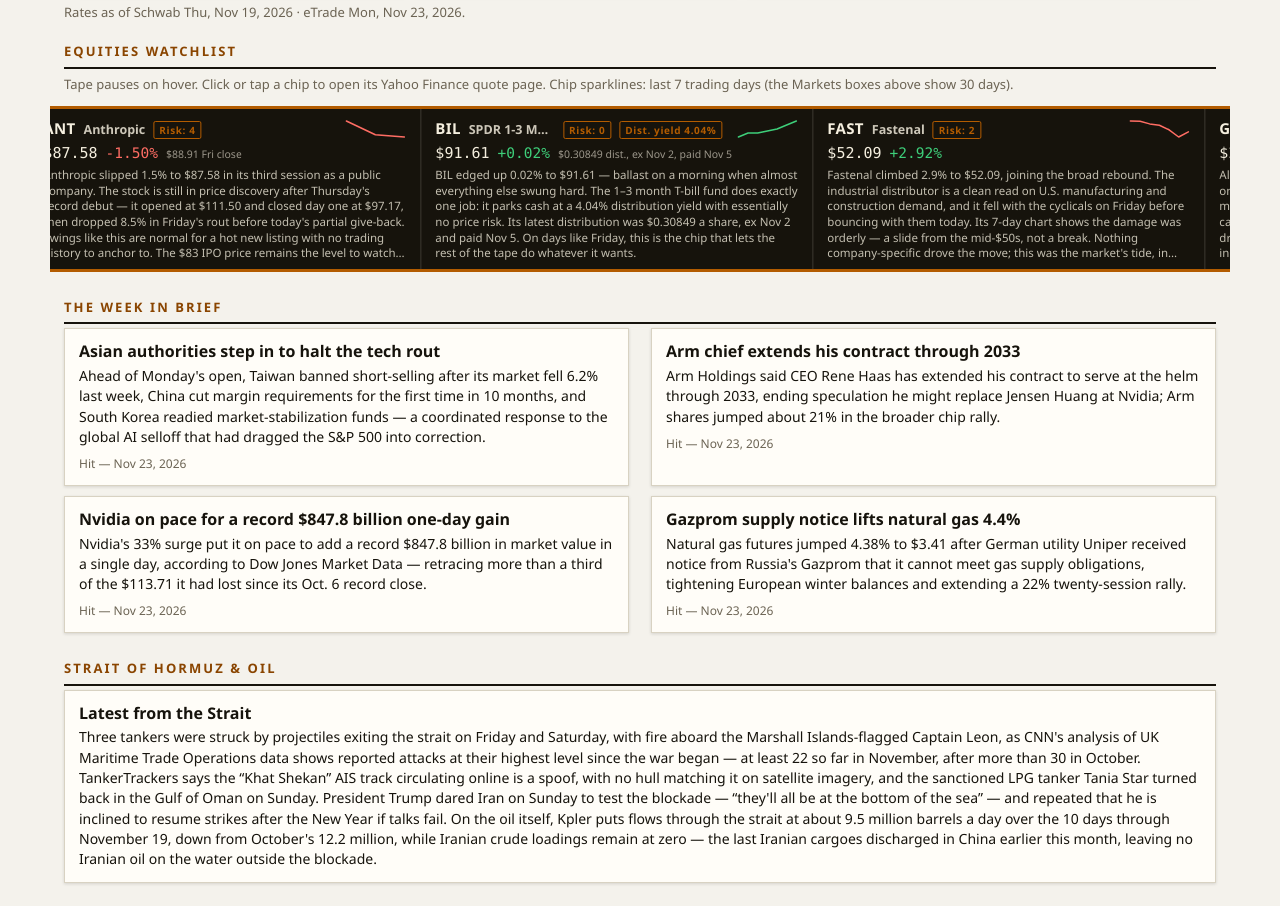
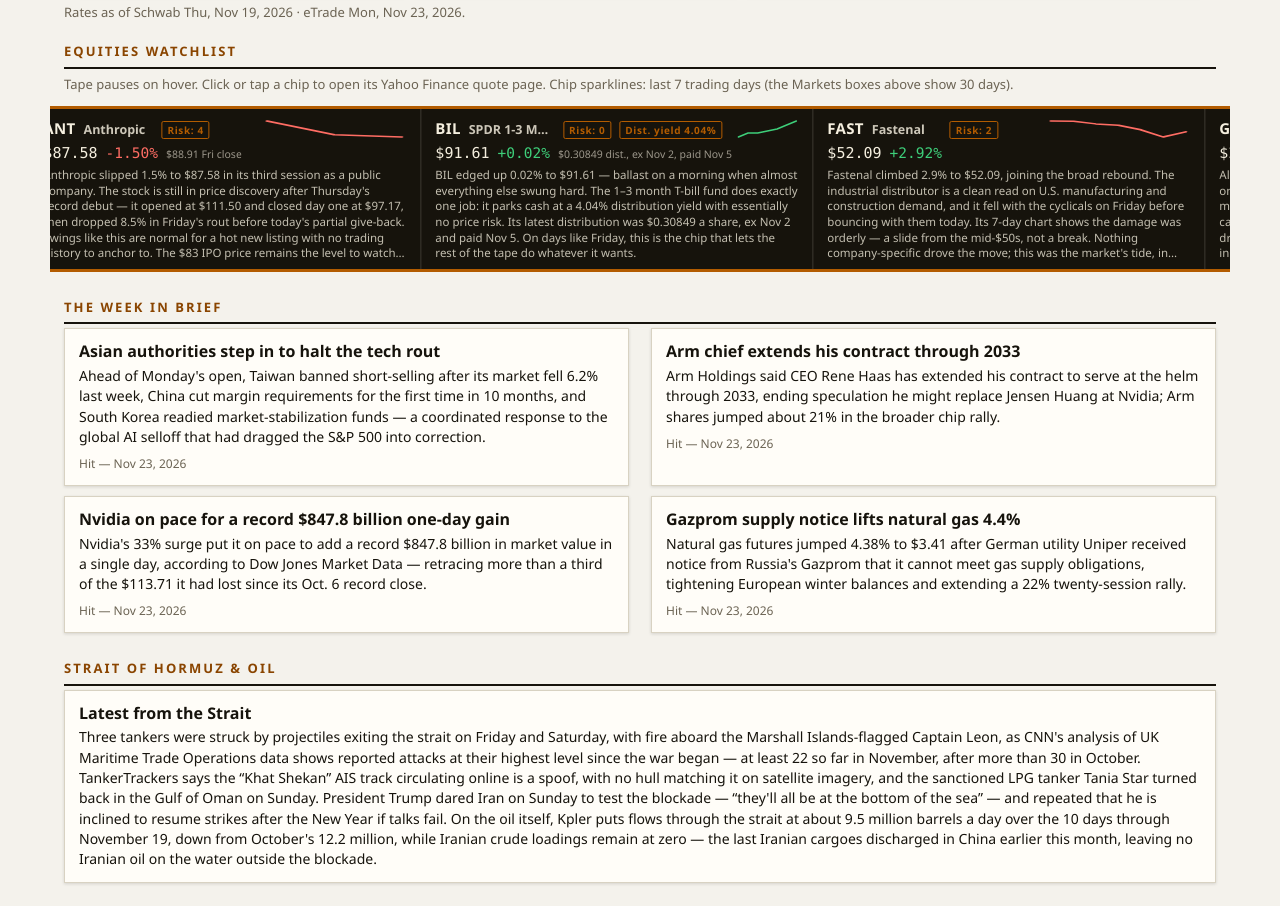
Before and after one commit to DaveSeiver/seiver-tv-data, a plain HTML site: page index.html in a window 1280 px wide. Shown: the part 1706-2612 px from the top of the page. Drawn offline with Linux system fonts and the light colour scheme.

Commit message:
Seiver TV framework — chip sparklines widen to fill available row space (62px floor, 150px cap)

```diff
--- a/index.html
+++ b/index.html
@@ -142,7 +142,7 @@
       a.chip:hover{background:rgba(245,239,223,.08)}
       .chip .l1{display:flex;align-items:baseline;gap:8px;white-space:nowrap;overflow:hidden}
       .chip .sym{font-weight:800;font-size:15px;letter-spacing:.02em}
-      .chip .nm{font-size:12.5px;font-weight:600;color:rgba(245,239,223,.82);overflow:hidden;text-overflow:ellipsis;min-width:0}
+      .chip .nm{font-size:12.5px;font-weight:600;color:rgba(245,239,223,.82);overflow:hidden;text-overflow:ellipsis;min-width:70px}
       .chip .px{font-size:15px}
       .chip .tag{font-size:10px;font-weight:700;letter-spacing:.06em;border:1px solid var(--accent);
         color:var(--accent);padding:1px 5px;border-radius:2px;white-space:nowrap}
@@ -152,8 +152,8 @@
       .chip .l2{margin-top:3px;font-size:11.5px;line-height:1.35;color:rgba(245,239,223,.78);
         display:-webkit-box;-webkit-line-clamp:6;-webkit-box-orient:vertical;overflow:hidden;min-height:93px}
       .chip .up{color:#3ecf7a}.chip .down{color:#ff6d64}
-      .chip .sp7{flex:0 0 auto;margin-left:auto;align-self:center;padding-left:6px}
-      .chip .sp7 svg{display:block;width:62px;height:20px}
+      .chip .sp7{flex:1 0 auto;min-width:62px;max-width:150px;margin-left:auto;align-self:center;padding-left:6px}
+      .chip .sp7 svg{display:block;width:100%;height:20px}
       .cashline{margin:10px 2px 0;font-size:13px;color:var(--muted)}
       .cashline strong{color:var(--ink)}
       @media (prefers-reduced-motion: reduce){
```
